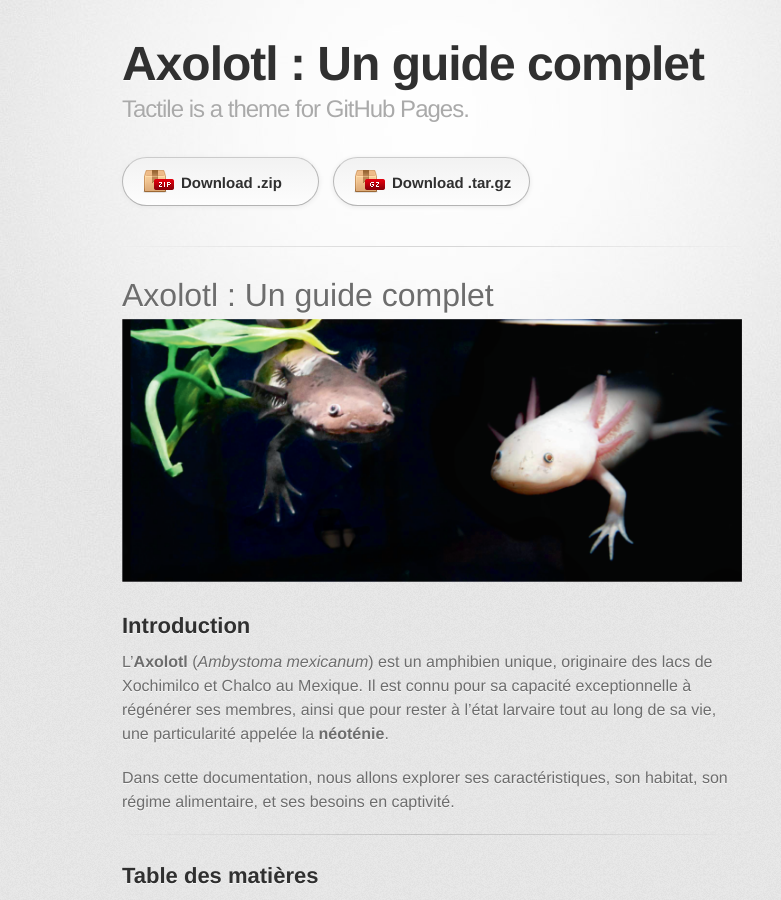
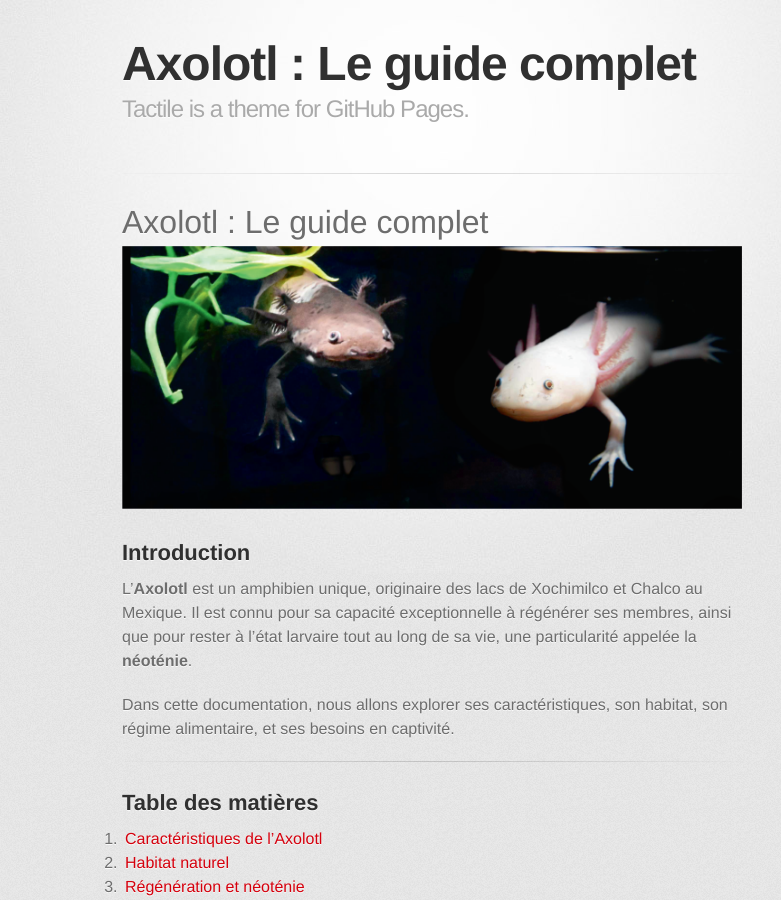
Before and after one commit to Azhoxs/azhoxs.github.io, a Jekyll site: the page built from index.md, in a window 1280 px wide and 900 px high. Shown: the whole window, without its empty margins (208-989 px from the left). Built offline with Jekyll 4.4.1, drawn with Linux system fonts in a browser that asks for light colours; some web fonts are replaced; our own code applies the rules of GitHub Pages for plain Markdown files.

Commit message:
Supression des boutons download

```diff
--- a/_layouts/default.html
+++ b/_layouts/default.html
@@ -22,19 +22,7 @@
           <h1>{{ page.title | default: site.title | default: site.github.repository_name }}</h1>
           <h2>{{ page.description | default: site.description | default: site.github.project_tagline }}</h2>
         </header>
-        <section id="downloads" class="clearfix">
-          {% if site.show_downloads %}
-          <a href="{{ site.github.zip_url }}" id="download-zip" class="button"><span>Download .zip</span></a>
-          <a href="{{ site.github.tar_url }}" id="download-tar-gz" class="button"><span>Download .tar.gz</span></a>
-          {% endif %}
-	{% if site.github.public %}
-	  {% if site.github.is_project_page %}
-          <a href="{{ site.github.repository_url }}" id="view-on-github" class="button"><span>View on GitHub</span></a>
-	  {% else %}
-          <a href="{{ site.github.owner_url }}" id="view-on-github" class="button"><span>View on GitHub</span></a>
-	  {% endif %}
-	{% endif %}
-        </section>
+
         <hr>
         <section id="main_content">
           {{ content }}
--- a/index.md
+++ b/index.md
@@ -3,13 +3,13 @@ layout: default
 ---
 
 
-# Axolotl : Un guide complet
+# Axolotl : Le guide complet
 
 ![Axolotl](axolotl2.png)
 
 ## Introduction
 
-L'**Axolotl** (*Ambystoma mexicanum*) est un amphibien unique, originaire des lacs de Xochimilco et Chalco au Mexique. Il est connu pour sa capacité exceptionnelle à régénérer ses membres, ainsi que pour rester à l'état larvaire tout au long de sa vie, une particularité appelée la **néoténie**.
+L'**Axolotl**  est un amphibien unique, originaire des lacs de Xochimilco et Chalco au Mexique. Il est connu pour sa capacité exceptionnelle à régénérer ses membres, ainsi que pour rester à l'état larvaire tout au long de sa vie, une particularité appelée la **néoténie**.
 
 Dans cette documentation, nous allons explorer ses caractéristiques, son habitat, son régime alimentaire, et ses besoins en captivité.
 
```
